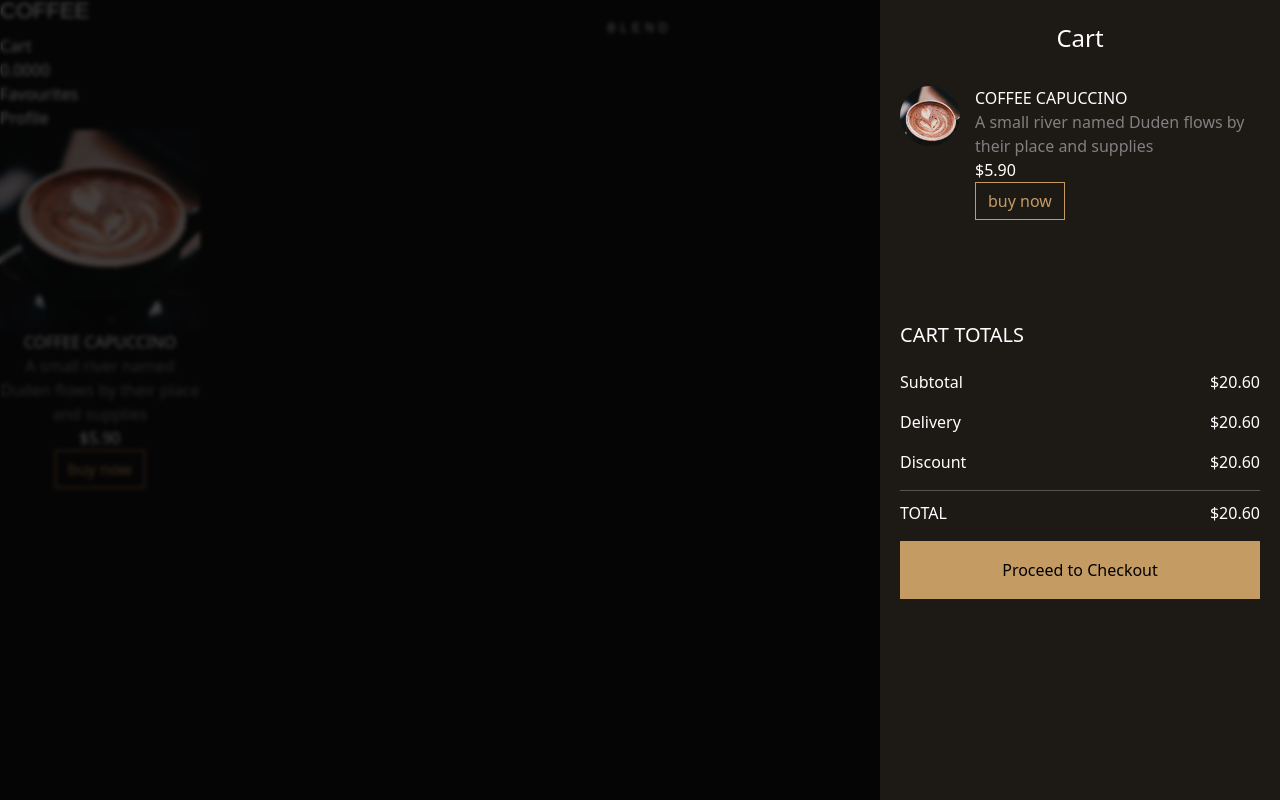
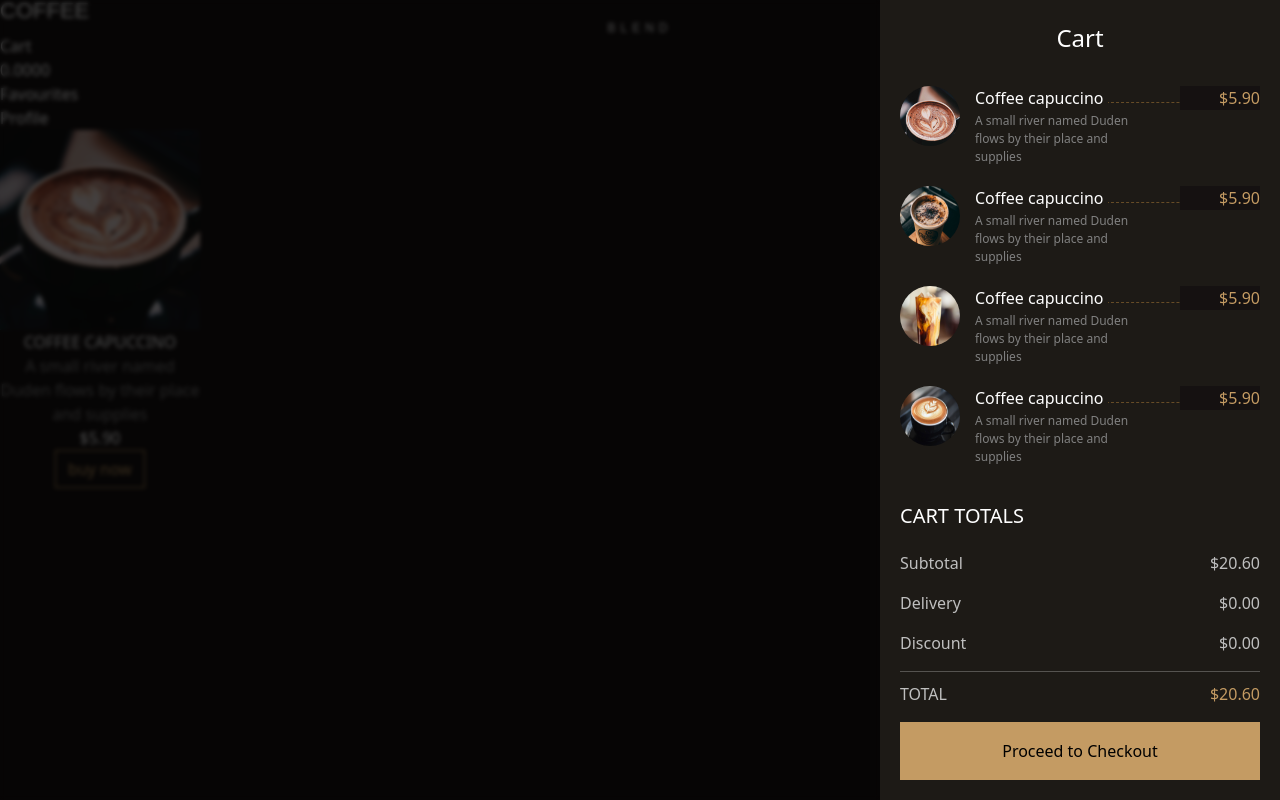
Before and after one commit to alexpod/coffee-shop, a Vue app: page / in a window 1280 px wide. Built offline with nearby package versions, Linux system fonts and the light colour scheme.

Commit message:
style for sidebar

```diff
--- a/src/components/CartItem.vue
+++ b/src/components/CartItem.vue
@@ -5,13 +5,56 @@
       src="/images/products/1.jpg"
     )
   .product__content
-    .product__title COFFEE CAPUCCINO
+    .product__row
+      .product__title Coffee capuccino
+      .product__price $5.90
     .product__text A small river named Duden flows by their place and supplies
-    .product__price $5.90
-    .product__buttons
+    //.product__buttons
       button(
 
-      ) {{ isAdded ? 'Delete' : 'buy now' }}
+      ) X
+.product
+  .product__image
+    img(
+      src="/images/products/2.jpg"
+    )
+  .product__content
+    .product__row
+      .product__title Coffee capuccino
+      .product__price $5.90
+    .product__text A small river named Duden flows by their place and supplies
+    //.product__buttons
+      button(
+
+      ) X
+.product
+  .product__image
+    img(
+      src="/images/products/3.jpg"
+    )
+  .product__content
+    .product__row
+      .product__title Coffee capuccino
+      .product__price $5.90
+    .product__text A small river named Duden flows by their place and supplies
+    //.product__buttons
+      button(
+
+      ) X
+.product
+  .product__image
+    img(
+      src="/images/products/4.jpg"
+    )
+  .product__content
+    .product__row
+      .product__title Coffee capuccino
+      .product__price $5.90
+    .product__text A small river named Duden flows by their place and supplies
+    //.product__buttons
+      button(
+
+      ) X
 
 </template>
 
@@ -21,7 +64,7 @@ defineProps({
   title: String,
   text: String,
   price: Number,
-  isFaforite: Boolean,
+  isFavorite: Boolean,
   isAdded: Boolean
 })
 </script>
@@ -29,6 +72,7 @@ defineProps({
 <style lang="scss" scoped>
 .product {
   display: flex;
+  padding-bottom: 20px;
   &__image {
     width: 60px;
     min-width: 60px;
@@ -40,14 +84,42 @@ defineProps({
       height: 80px;
     }
   }
+  &__row {
+    display: flex;
+    justify-content: space-between;
+    padding-bottom: 2px;
+    position: relative;
+    &:after {
+      position: absolute;
+      bottom: 35%;
+      left: 0;
+      right: 0;
+      content: '';
+      width: 100%;
+      height: 1px;
+      border-bottom: 1px dashed #674c27;
+      z-index: -1;
+    }
+  }
+  &__content {
+    width: calc(100% - 65px);
+  }
   &__title {
     color: #fff;
+    background-color: #1d1a16;
+    padding-right: 5px;
   }
   &__price {
-    color: #fff;
+    width: 80px;
+    color: #c49b63;
+    text-align: right;
+    background: #151111;
+    font-size: 16px;
   }
   &__text {
     color: gray;
+    font-size: 12px;
+    max-width: 180px;
   }
   &__buttons {
     button {
--- a/src/components/CartTotal.vue
+++ b/src/components/CartTotal.vue
@@ -6,13 +6,13 @@
     span $20.60
   .totals__item.totals__delivery
     span Delivery
-    span $20.60
+    span $0.00
   .totals__item.totals__discount
     span Discount
-    span $20.60
+    span $0.00
   .totals__item.totals__total
     span TOTAL
-    span $20.60
+    span.selected $20.60
 
 
 </template>
@@ -22,7 +22,7 @@
 
 <style lang="scss" scoped>
 .totals {
-  padding-top: 100px;
+  padding-top: 20px;
   &__title {
     text-transform: uppercase;
     font-size: 20px;
@@ -32,11 +32,15 @@
     display: flex;
     justify-content: space-between;
     margin-bottom: 1rem;
+    color: #bfbfbf;
   }
   &__total {
     border-top: 1px solid rgb(255 255 255 / 25%);
     padding-top: 10px;
     text-transform: uppercase;
+    & .selected {
+      color: #c49b63;
+    }
   }
 }
 </style>
--- a/src/components/SidebarSection.vue
+++ b/src/components/SidebarSection.vue
@@ -2,10 +2,12 @@
 .shadow
 .sidebar
   .sidebar__title Cart
-  CartItem
-    slot
-  CartTotal
-  .btn.btn-primary Proceed to Checkout
+  .sidebar__content
+    CartItem
+      slot
+  .sidebar__footer
+    CartTotal
+    .btn.btn-primary Proceed to Checkout
 </template>
 
 <script setup>
@@ -43,11 +45,20 @@ CartItem
   width: 400px;
   padding: 20px;
   color: #fff;
+  display: flex;
+  flex-direction: column;
+  justify-content: space-between;
+
   &__title {
     font-size: 24px;
     padding-bottom: 30px;
     text-align: center;
     color: #fff;
+  }
+
+  &__content {
+    height: 100%;
+    overflow: auto;
   }
 }
 .btn.btn-primary {
@@ -57,7 +68,7 @@ CartItem
   padding: 1rem;
   text-align: center;
   cursor: pointer;
-  transition: color 0.15s ease-in-out;
+  transition: color 0.15s ease-in-out, background-color 0.15s ease-in-out, border-color 0.15s ease-in-out, box-shadow 0.15s ease-in-out, -webkit-box-shadow 0.15s ease-in-out;
   &:hover {
     background-color: transparent;
     color: #c49b63;
```
